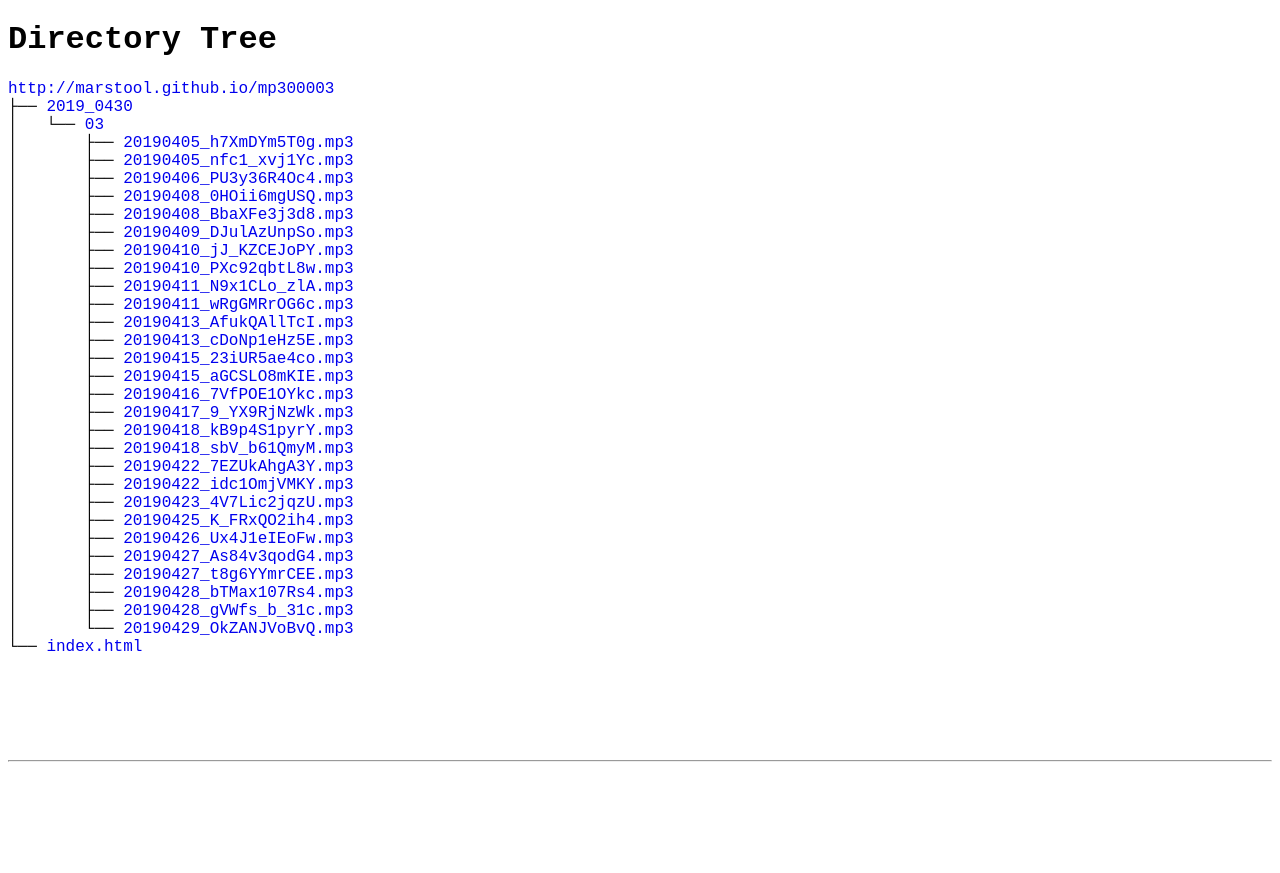
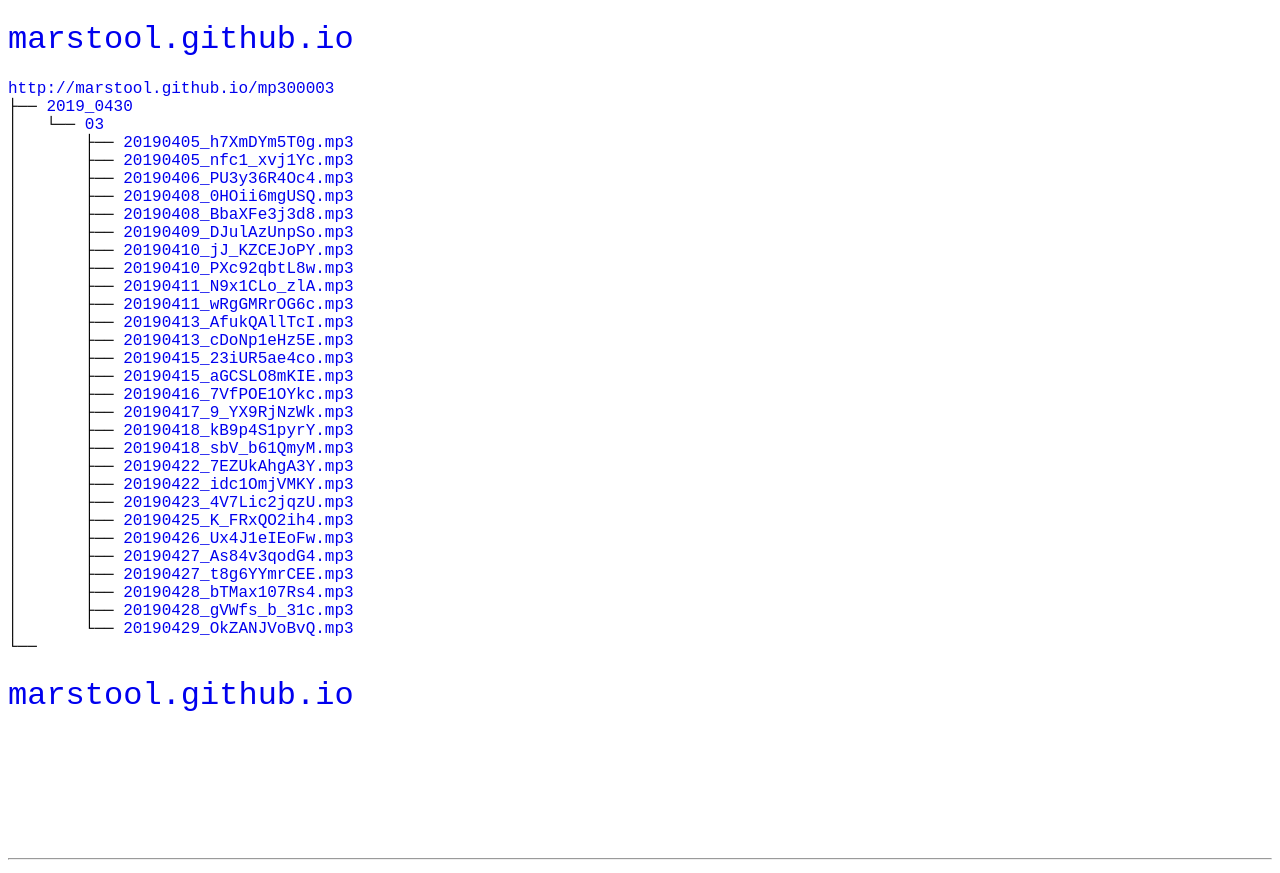
Before and after one commit to marstool/mp300002, a plain HTML site: page docs/index.html in a window 1280 px wide. Before the commit the page ends 800 px from the top, so only its background shows below. Drawn offline with Linux system fonts and the light colour scheme.

Commit message:
fix the path

```diff
--- a/docs/index.html
+++ b/docs/index.html
@@ -25,7 +25,7 @@
  </style>
 </head>
 <body>
-	<h1>Directory Tree</h1><p>
+	<h1><a href="http://marstool.github.io/mp3s">marstool.github.io</a></h1><p>
 	<a href="http://marstool.github.io/mp300003">http://marstool.github.io/mp300003</a><br>
 	├── <a href="http://marstool.github.io/mp300003/2019_0430/">2019_0430</a><br>
 	│   └── <a href="http://marstool.github.io/mp300003/2019_0430/03/">03</a><br>
@@ -57,7 +57,7 @@
 	│   &nbsp;&nbsp;&nbsp; ├── <a href="http://marstool.github.io/mp300003/2019_0430/03/20190428_bTMax107Rs4.mp3">20190428_bTMax107Rs4.mp3</a><br>
 	│   &nbsp;&nbsp;&nbsp; ├── <a href="http://marstool.github.io/mp300003/2019_0430/03/20190428_gVWfs_b_31c.mp3">20190428_gVWfs_b_31c.mp3</a><br>
 	│   &nbsp;&nbsp;&nbsp; └── <a href="http://marstool.github.io/mp300003/2019_0430/03/20190429_OkZANJVoBvQ.mp3">20190429_OkZANJVoBvQ.mp3</a><br>
-	└── <a href="http://marstool.github.io/mp300003/index.html">index.html</a><br>
+	└── <h1><a href="http://marstool.github.io/mp3s">marstool.github.io</a></h1><br>
 	<br><br>
 	</p>
 	<p>
```
Also changed, not shown: 1 other file.
